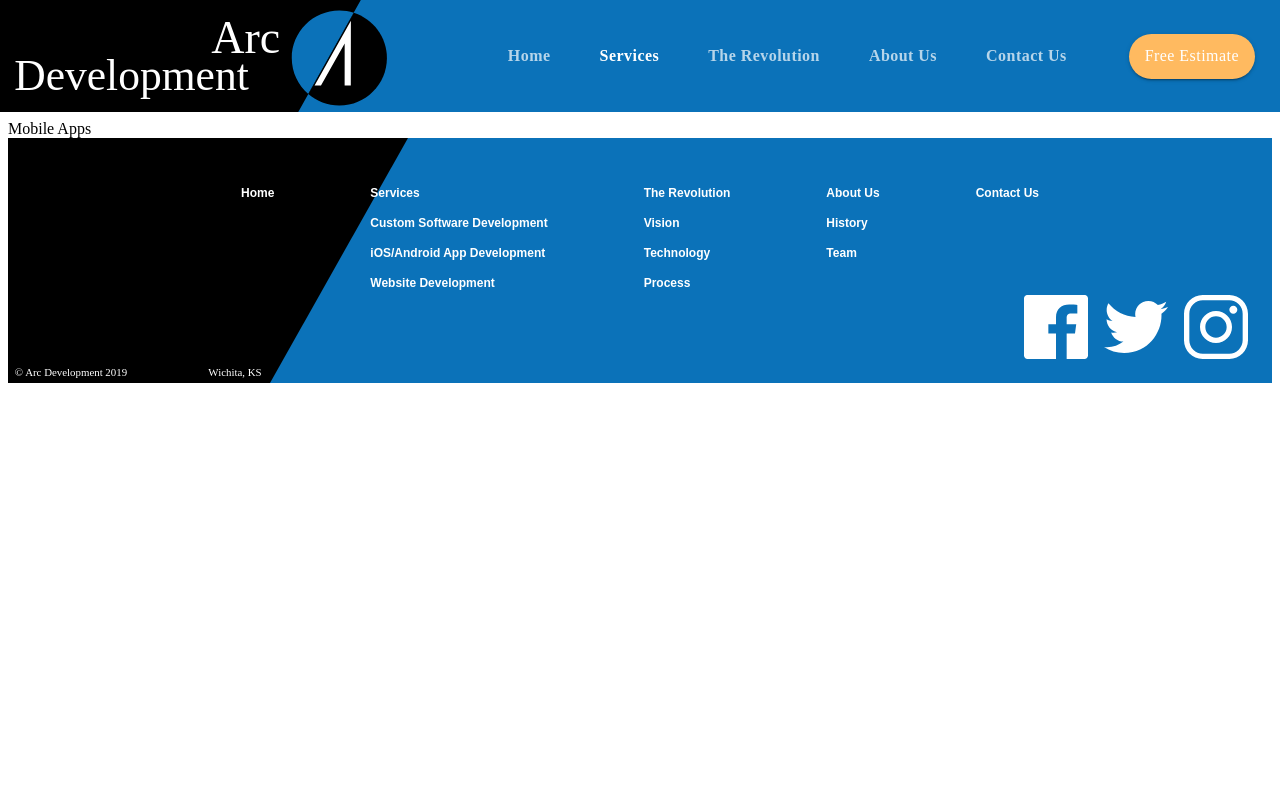
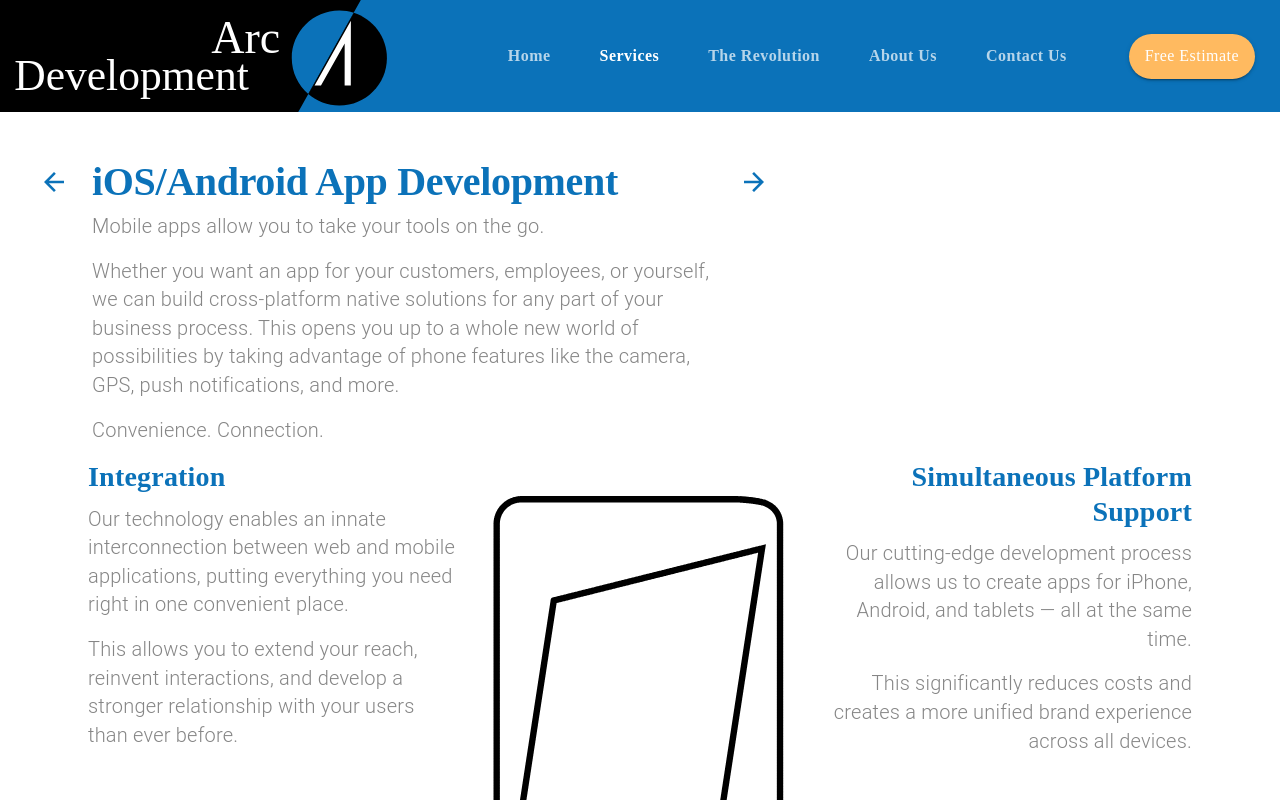
Before and after one commit to Catravine/arcdevelopment, a React (Create React App) app: page /mobileapps in a window 1280 px wide. Shown: the top 800 px of the page. Built offline with nearby package versions, Linux system fonts and the light colour scheme; the HTML template or start-up script is replaced by a standard one.

Commit message:
basic layout for ios/android page

```diff
--- a/src/components/App.js
+++ b/src/components/App.js
@@ -9,6 +9,7 @@ import Footer from './ui/Footer';
 import LandingPage from './LandingPage';
 import Services from './Services';
 import CustomSoftware from './CustomSoftware';
+import MobileApps from './MobileApps';
 
 function App() {
 
@@ -34,7 +35,9 @@ function App() {
           <Route exact path="/customsoftware" element={
             <CustomSoftware setValue={setValue} setSelectedIndex={setSelectedIndex} />}
           />
-          <Route exact path="/mobileapps" element={<div>Mobile Apps</div>} />
+          <Route exact path="/mobileapps" element={
+            <MobileApps setValue={setValue} setSelectedIndex={setSelectedIndex} />}
+          />s
           <Route exact path="/websites" element={<div>Websites</div>} />
           <Route exact path="/revolution" element={<div>The Revolution</div>} />
           <Route exact path="/about" element={<div>About Us</div>} />
--- /dev/null
+++ b/src/components/MobileApps.js
@@ -0,0 +1,152 @@
+import React from 'react';
+import Lottie from 'react-lottie';
+import { Link } from 'react-router-dom';
+import { makeStyles, useTheme } from '@material-ui/core/styles';
+import Grid from '@material-ui/core/Grid';
+import IconButton from '@material-ui/core/IconButton';
+import Typography from '@material-ui/core/Typography';
+import useMediaQuery from '@material-ui/core/useMediaQuery';
+import Hidden from '@material-ui/core/Hidden';
+
+import backArrow from '../assets/backArrow.svg';
+import forwardArrow from '../assets/forwardArrow.svg';
+import integrationAnimation from '../animations/integrationAnimation/data.json'
+
+const useStyles = makeStyles(theme => ({
+  heading: {
+    maxWidth: "40em"
+  },
+  arrowContainer: {
+    marginTop: "0.5em"
+  },
+  rowContainer: {
+    paddingLeft: "5em",
+    paddingRight: "5em",
+    [theme.breakpoints.down("sm")] : {
+      paddingLeft: "1.5em",
+      paddingRight: "1.5em",
+    }
+  }
+}));
+
+export default function CustomSoftware(props) {
+  const classes = useStyles();
+  const theme = useTheme();
+  const matchesMD = useMediaQuery(theme.breakpoints.down("md"))
+  const matchesSM = useMediaQuery(theme.breakpoints.down("sm"))
+  const matchesXS = useMediaQuery(theme.breakpoints.down("xs"))
+
+  const defaultOptions = {
+    loop: true,
+    autoplay: true,
+    animationData: integrationAnimation,
+    rendererSettings: {
+      preserveAspectRatio: 'xMidYMid slice'
+    }
+  };
+
+  return (
+    <Grid container direction="column">
+      <Grid
+        item
+        container
+        direction="row"
+        justify={ matchesMD ? "center" : undefined }
+        className={classes.rowContainer}
+        style={{marginTop: matchesXS ? "1em" : "2em"}}
+      >
+        <Hidden mdDown>
+          <Grid
+            item
+            className={classes.arrowContainer}
+            style={{marginRight: "1em", marginLeft: "-3.5em"}}
+          >
+            <IconButton
+              style={{backgroundColor: "transparent"}}
+              component={Link}
+              to="/csutomsofware"
+              onClick={() => props.setSelectedIndex(1)}
+            >
+              <img src={backArrow} alt="Back to Custom Software Page" />
+            </IconButton>
+          </Grid>
+        </Hidden>
+        <Grid item container direction="column" className={classes.heading}>
+          <Grid item>
+            <Typography variant="h2" align={ matchesMD ? "center" : undefined }>
+              iOS/Android App Development
+            </Typography>
+          </Grid>
+          <Grid item>
+            <Typography variant="body2" paragraph align={ matchesMD ? "center" : undefined }>
+              Mobile apps allow you to take your tools on the go.
+            </Typography>
+            <Typography variant="body2" paragraph align={ matchesMD ? "center" : undefined }>
+              Whether you want an app for your customers, employees, or yourself, we
+              can build cross-platform native solutions for any part of your business
+              process. This opens you up to a whole new world of possibilities by
+              taking advantage of phone features like the camera, GPS, push
+              notifications, and more.
+            </Typography>
+            <Typography variant="body2" paragraph align={ matchesMD ? "center" : undefined }>
+              Convenience. Connection.
+            </Typography>
+          </Grid>
+        </Grid>
+        <Hidden mdDown>
+          <Grid item className={classes.arrowContainer}>
+            <IconButton
+              style={{backgroundColor: "transparent"}}
+              component={Link}
+              to="/websites"
+              onClick={() => props.setSelectedIndex(3)}
+            >
+              <img src={forwardArrow} alt="Forward to Website Development Page" />
+            </IconButton>
+          </Grid>
+        </Hidden>
+      </Grid>
+      <Grid item container direction="row" className={classes.rowContainer}>
+        <Grid item container direction="column" md>
+          <Grid item>
+            <Typography variant="h4" gutterBottom>
+              Integration
+            </Typography>
+          </Grid>
+          <Grid item>
+            <Typography variant="body2" paragraph>
+              Our technology enables an innate interconnection between web
+              and mobile applications, putting everything you need right
+              in one convenient place.
+            </Typography>
+            <Typography variant="body2" paragraph>
+              This allows you to extend your reach, reinvent interactions,
+              and develop a stronger relationship with your users than ever
+              before.
+            </Typography>
+          </Grid>
+        </Grid>
+        <Grid item md>
+          <Lottie options={defaultOptions} />
+        </Grid>
+        <Grid item container direction="column" md>
+          <Grid item>
+            <Typography align="right" variant="h4" gutterBottom>
+              Simultaneous Platform Support
+            </Typography>
+          </Grid>
+          <Grid item>
+            <Typography align="right" variant="body2" paragraph>
+              Our cutting-edge development process allows us to create apps
+              for iPhone, Android, and tablets — all at the same time.
+            </Typography>
+            <Typography align="right" variant="body2" paragraph>
+              This significantly reduces costs and creates a more unified brand
+              experience across all devices.
+            </Typography>
+          </Grid>
+        </Grid>
+      </Grid>
+    </Grid>
+  );
+}
```
